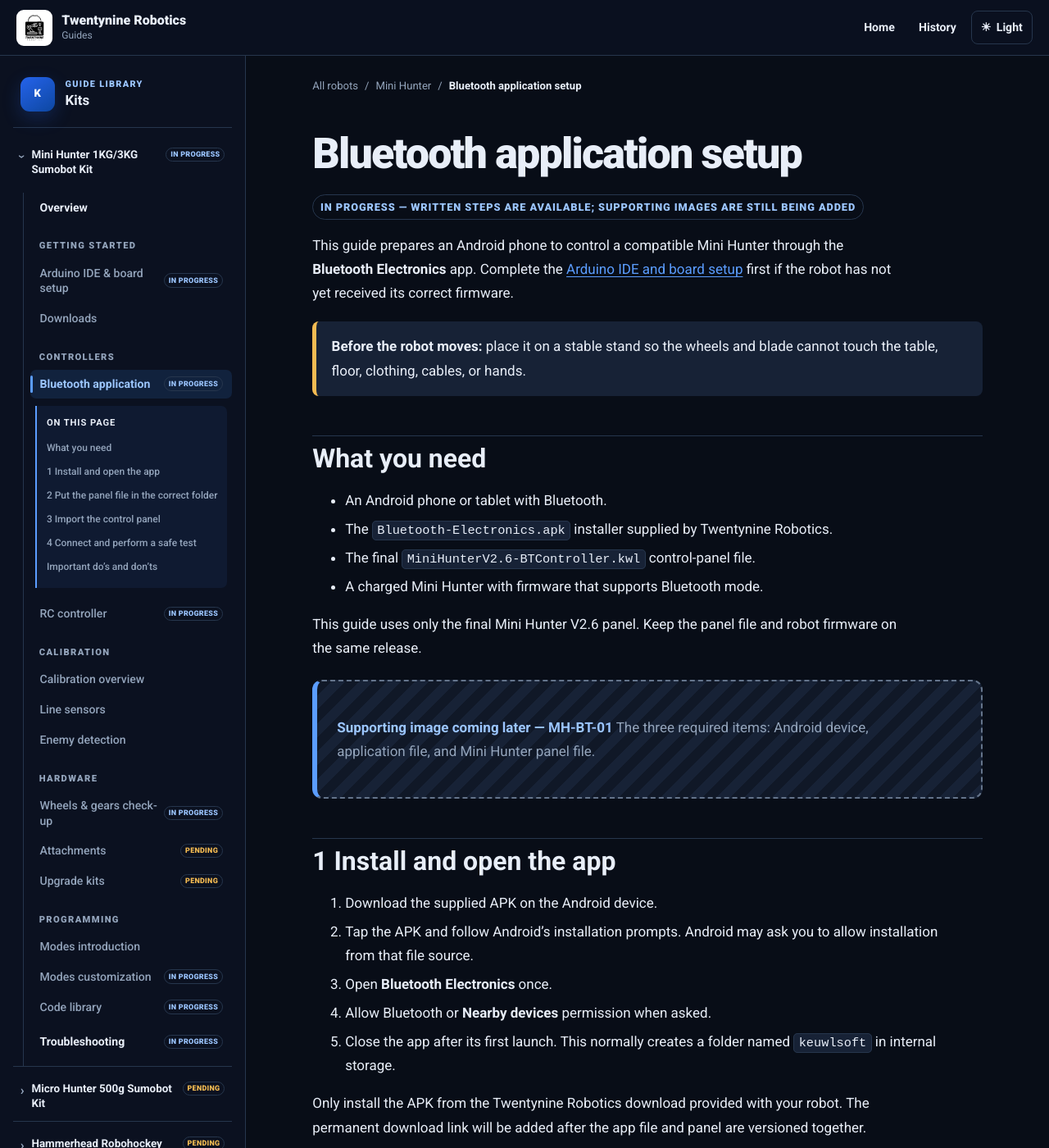
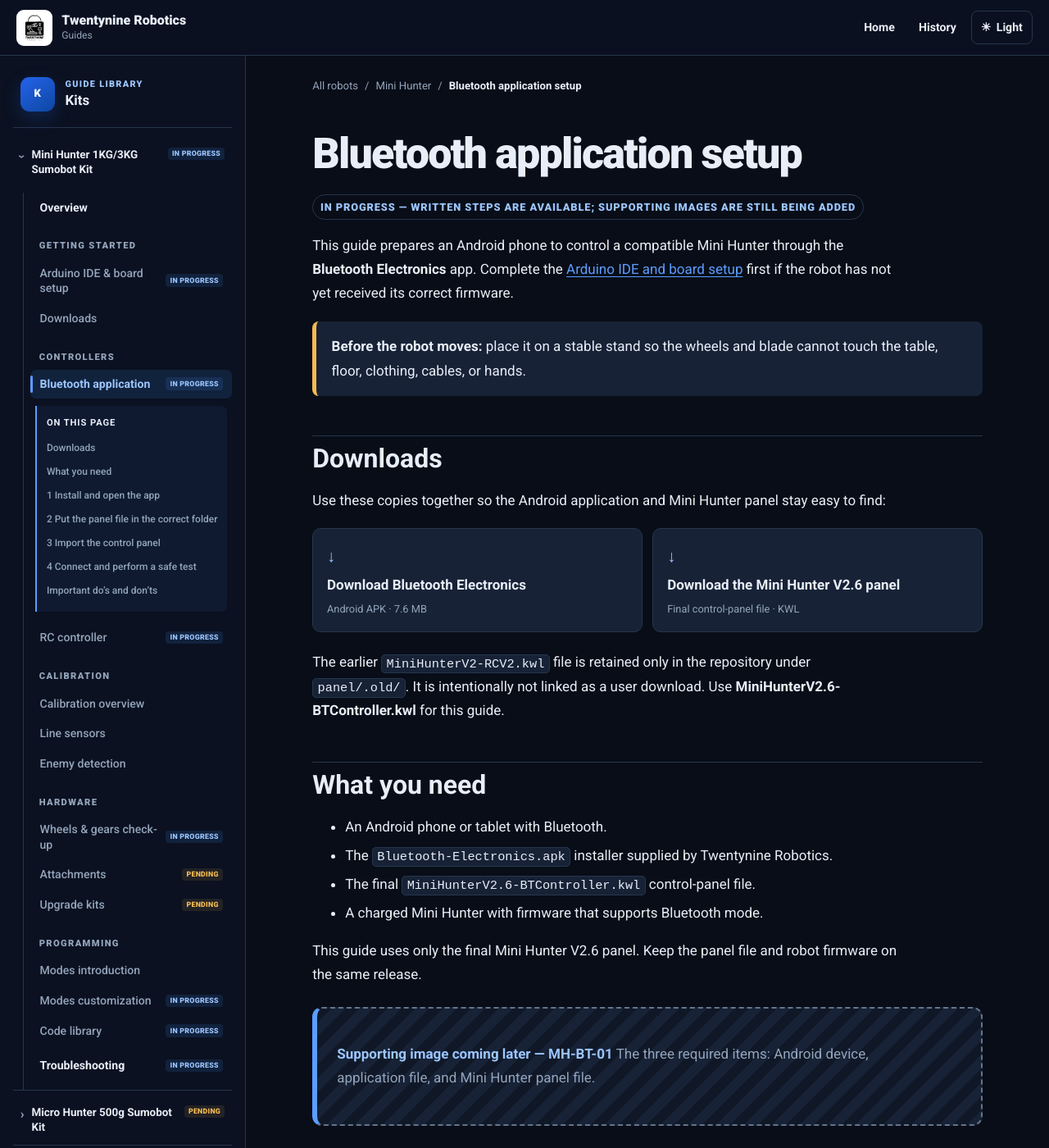
Before and after one commit to aj-morales99/twentynine-robotics-guides, a Jekyll site: the page built from docs/mini-hunter/bluetooth-application-setup.md, in a window 1280 px wide and 1400 px high. Shown: the whole window at 82% size. Built offline with Jekyll 4.4.1, drawn with Linux system fonts in a browser that asks for light colours; some of the changed text lies outside the part shown.

Commit message:
Fix setup steps and add Bluetooth downloads

```diff
--- a/docs/_layouts/default.html
+++ b/docs/_layouts/default.html
@@ -15,7 +15,7 @@
     <link rel="preconnect" href="https://fonts.googleapis.com">
     <link rel="preconnect" href="https://fonts.gstatic.com" crossorigin>
     <link href="https://fonts.googleapis.com/css2?family=Roboto:wght@400;500;700;900&display=swap" rel="stylesheet">
-    <link rel="stylesheet" href="{{ '/assets/css/style.css' | relative_url }}?v=0.4.0">
+    <link rel="stylesheet" href="{{ '/assets/css/style.css' | relative_url }}?v=0.4.1">
   </head>
   <body>
     <a class="skip-link" href="#main-content">Skip to main content</a>
--- a/docs/assets/css/style.css
+++ b/docs/assets/css/style.css
@@ -97,9 +97,9 @@ a:focus-visible, button:focus-visible, input:focus-visible { outline: 3px solid
 .kit-tree__kit > summary > span:first-of-type { flex: 1; }
 .kit-tree__children { margin-left: 0.72rem; padding: 0 0 0.65rem 0.55rem; border-left: 1px solid var(--line); }
 .kit-tree__children a { display: flex; align-items: center; justify-content: space-between; gap: 0.45rem; }
-.tree-status { flex: 0 0 auto; padding: 0.08rem 0.3rem; border: 1px solid var(--line); border-radius: 999px; font-size: 0.56rem; font-weight: 900; letter-spacing: 0.03em; line-height: 1.45; text-transform: uppercase; }
-.tree-status.pending { color: var(--accent); }
-.tree-status.in-progress { color: var(--brand-strong); }
+.tree-status { flex: 0 0 auto; padding: 0.1rem 0.32rem; border-radius: 4px; font-size: 0.55rem; font-weight: 900; letter-spacing: 0.03em; line-height: 1.4; text-transform: uppercase; white-space: nowrap; }
+.tree-status.pending { color: var(--accent); background: color-mix(in srgb, var(--accent) 10%, transparent); }
+.tree-status.in-progress { color: var(--brand-strong); background: var(--brand-soft); }
 
 .page-shell { width: 100%; max-width: 920px; min-width: 0; margin: 0 auto; padding: 1.6rem clamp(1.25rem, 4vw, 3.8rem) 2rem; }
 .breadcrumbs { display: flex; align-items: center; flex-wrap: wrap; gap: 0.5rem; margin: 0 0 1rem; color: var(--muted); font-size: 0.82rem; }
@@ -164,6 +164,11 @@ pre code { background: transparent; color: inherit; padding: 0; border: 0; }
 .start-panel p { margin: 0 0 1.2rem; color: var(--muted); }
 .primary-action { display: inline-flex; align-items: center; gap: 0.7rem; padding: 0.7rem 1rem; color: #fff; background: #2563c9; border-radius: 8px; font-weight: 700; text-decoration: none; }
 .primary-action:hover { color: #fff; background: #1e55ae; }
+.download-list { display: grid; grid-template-columns: repeat(auto-fit, minmax(240px, 1fr)); gap: 0.8rem; margin: 1.2rem 0 1.4rem; }
+.download-item { display: grid; gap: 0.22rem; padding: 1rem 1.05rem; color: var(--ink); background: var(--surface-raised); border: 1px solid var(--line); border-radius: 10px; text-decoration: none; }
+.download-item::before { content: "↓"; color: var(--brand-strong); font-size: 1.25rem; font-weight: 900; }
+.download-item:hover { color: var(--ink); border-color: var(--brand); background: var(--brand-soft); }
+.download-item span { color: var(--muted); font-size: 0.8rem; }
 .guide-directory { display: grid; grid-template-columns: repeat(2, minmax(0, 1fr)); gap: 2.5rem 2rem; }
 .guide-directory section { min-width: 0; }
 .guide-directory h2 { margin: 0 0 0.65rem; padding: 0 0 0.55rem; border-top: 0; border-bottom: 1px solid var(--line); font-size: 1.15rem; }
@@ -172,10 +177,10 @@ pre code { background: transparent; color: inherit; padding: 0; border: 0; }
 .directory-link > span:first-child { display: grid; }
 .directory-link strong { font-size: 0.95rem; }
 .directory-link small { margin-top: 0.12rem; color: var(--muted); font-size: 0.78rem; line-height: 1.45; }
-.directory-status { padding: 0.15rem 0.45rem; border: 1px solid var(--line); border-radius: 999px; font-size: 0.67rem; font-weight: 900; text-transform: uppercase; }
+.directory-status { flex: 0 0 auto; display: inline-flex; align-items: center; padding: 0.18rem 0.45rem; border-radius: 4px; font-size: 0.62rem; font-weight: 900; line-height: 1.35; text-transform: uppercase; white-space: nowrap; }
 .directory-status.ready { color: var(--success); }
-.directory-status.pending { color: var(--accent); }
-.directory-status.in-progress { color: var(--brand-strong); }
+.directory-status.pending { color: var(--accent); background: color-mix(in srgb, var(--accent) 10%, transparent); }
+.directory-status.in-progress { color: var(--brand-strong); background: var(--brand-soft); }
 
 .home-page .docs-layout { display: block; min-height: auto; }
 .home-page .page-shell { max-width: 1040px; padding-top: clamp(3rem, 8vw, 7rem); }
--- a/docs/mini-hunter/bluetooth-application-setup.md
+++ b/docs/mini-hunter/bluetooth-application-setup.md
@@ -11,6 +11,23 @@ description: Beginner-friendly Android setup for the final Mini Hunter V2.6 Blue
 This guide prepares an Android phone to control a compatible Mini Hunter through the **Bluetooth Electronics** app. Complete the [Arduino IDE and board setup](setup-and-first-upload.html) first if the robot has not yet received its correct firmware.
 
 <div class="warning note"><strong>Before the robot moves:</strong> place it on a stable stand so the wheels and blade cannot touch the table, floor, clothing, cables, or hands.</div>
+
+## Downloads
+
+Use these copies together so the Android application and Mini Hunter panel stay easy to find:
+
+<div class="download-list">
+  <a class="download-item" href="../downloads/mini-hunter/bluetooth/Bluetooth-Electronics.apk" download>
+    <strong>Download Bluetooth Electronics</strong>
+    <span>Android APK · 7.6 MB</span>
+  </a>
+  <a class="download-item" href="../downloads/mini-hunter/bluetooth/panel/MiniHunterV2.6-BTController.kwl" download>
+    <strong>Download the Mini Hunter V2.6 panel</strong>
+    <span>Final control-panel file · KWL</span>
+  </a>
+</div>
+
+The earlier `MiniHunterV2-RCV2.kwl` file is retained only in the repository under `panel/.old/`. It is intentionally not linked as a user download. Use **MiniHunterV2.6-BTController.kwl** for this guide.
 
 ## What you need
 
@@ -32,7 +49,7 @@ This guide uses only the final Mini Hunter V2.6 panel. Keep the panel file and r
 4. Allow Bluetooth or **Nearby devices** permission when asked.
 5. Close the app after its first launch. This normally creates a folder named `keuwlsoft` in internal storage.
 
-Only install the APK from the Twentynine Robotics download provided with your robot. The permanent download link will be added after the app file and panel are versioned together.
+Only install the APK from the Twentynine Robotics download above or the matching copy supplied with your robot.
 
 ## 2 Put the panel file in the correct folder
 
```
Also changed, not shown: docs/mini-hunter/setup-and-first-upload.md (+36 -36 lines), docs/assets/images/mini-hunter/setup/mh-setup-03b-installation-in-progress.png (renamed from docs/assets/images/mini-hunter/setup/mh-setup-03b-interrupted-run-sanitized.png), docs/changelog.md, 3 other files.
